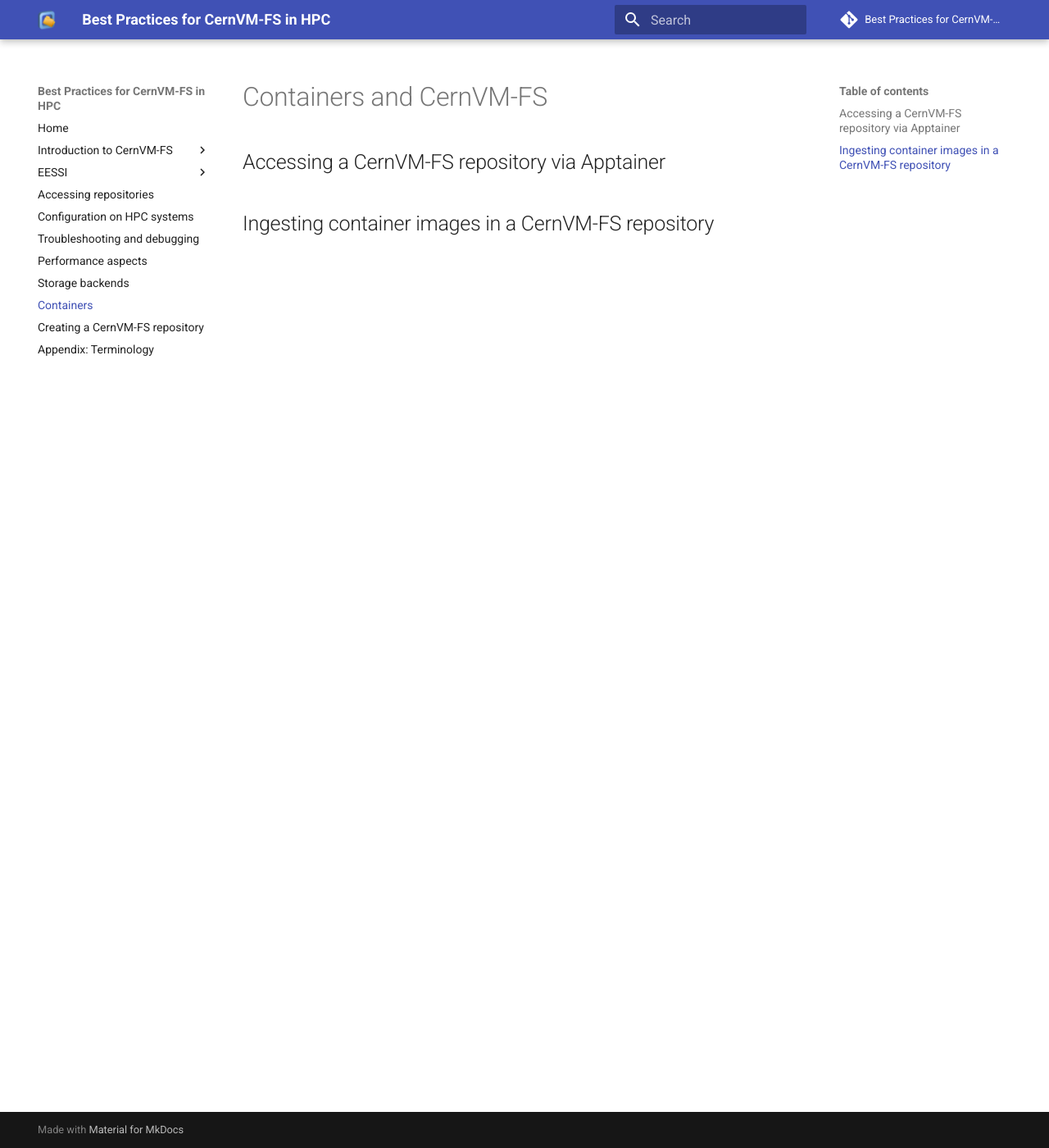
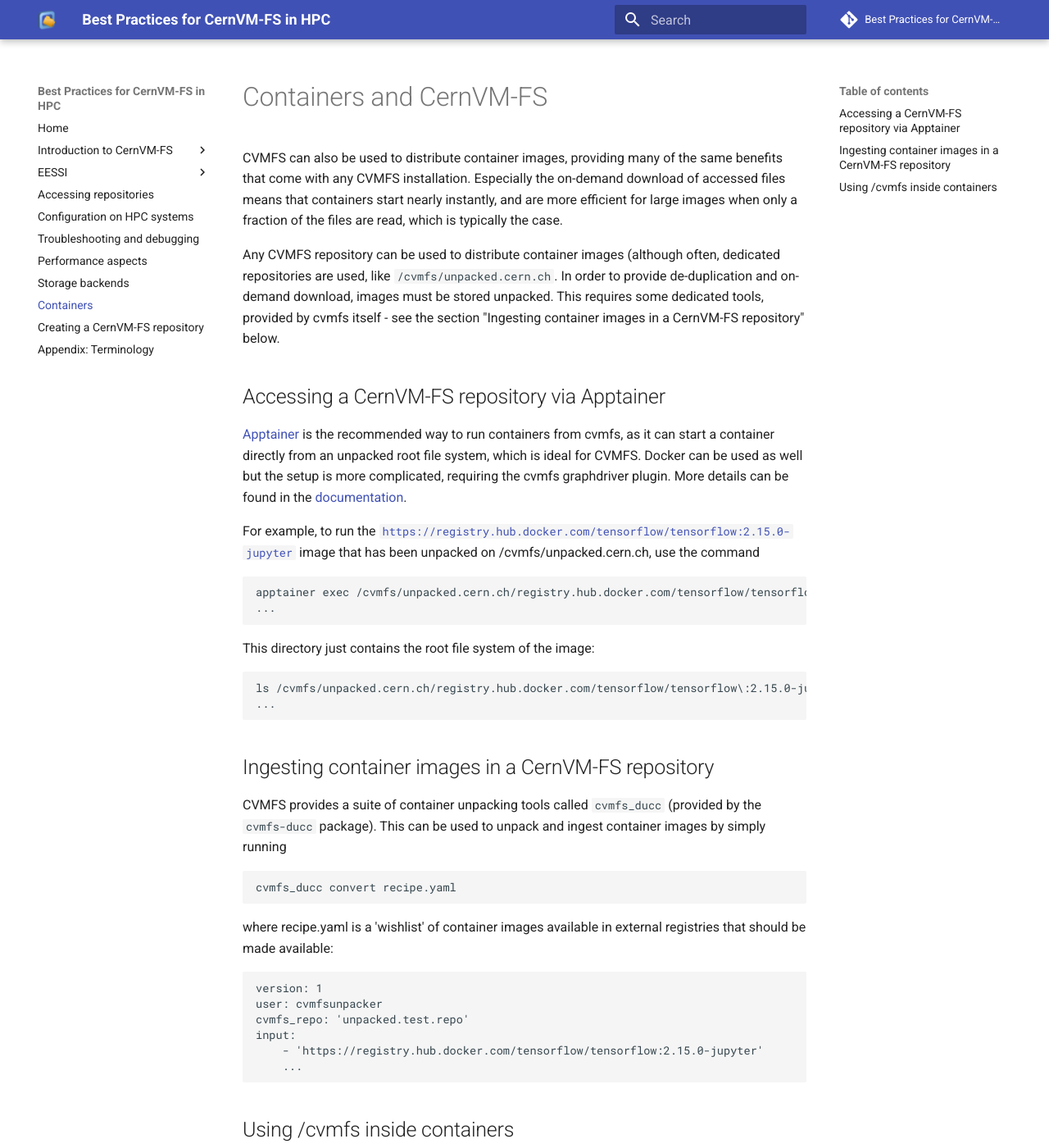
Before and after one commit to multixscale/cvmfs-tutorial-hpc-best-practices, an MkDocs documentation site: the page built from docs/containers.md, in a window 1280 px wide and 1400 px high. Shown: the whole window at 82% size. Built offline with MkDocs 1.6.1 and Material for MkDocs 9.7.7, drawn with Linux system fonts in a browser that asks for light colours; comment, search, counter and statistics services are not loaded; some of the changed text lies outside the part shown.

Commit message:
first draft of container section

````diff
--- a/docs/containers.md
+++ b/docs/containers.md
@@ -1,5 +1,53 @@
 # Containers and CernVM-FS
+
+CVMFS can also be used to distribute container images, providing many of the same benefits that come with any CVMFS installation. Especially the on-demand download of accessed files means that containers start nearly instantly, and are more efficient for large images when only a fraction of the files are read, which is typically the case.
+
+Any CVMFS repository can be used to distribute container images (although often, dedicated repositories are used, like `/cvmfs/unpacked.cern.ch`. In order to provide de-duplication and on-demand download, images must be stored unpacked. This requires some dedicated tools, provided by cvmfs itself - see the section "Ingesting container images in a CernVM-FS repository" below.
 
 ## Accessing a CernVM-FS repository via Apptainer
 
+[Apptainer](https://apptainer.org/) is the recommended way to run containers from cvmfs, as it can start a container directly from an unpacked root file system, which is ideal for CVMFS.
+Docker can be used as well but the setup is more complicated, requiring the cvmfs graphdriver plugin. More details can be found in the [documentation](https://cvmfs.readthedocs.io/en/stable/cpt-graphdriver.html).
+
+For example, to run the [`https://registry.hub.docker.com/tensorflow/tensorflow:2.15.0-jupyter`](https://hub.docker.com/layers/tensorflow/tensorflow/2.15.0-jupyter/images/sha256-3bf17d6d5f2ed968543238936cca0725ca664d24729c537778b1333a315036d7?context=explore) image that has been unpacked on /cvmfs/unpacked.cern.ch, use the command
+
+```
+apptainer exec /cvmfs/unpacked.cern.ch/registry.hub.docker.com/tensorflow/tensorflow\:2.15.0-jupyter /bin/bash
+...
+```
+
+This directory just contains the root file system of the image:
+
+```
+ls /cvmfs/unpacked.cern.ch/registry.hub.docker.com/tensorflow/tensorflow\:2.15.0-jupyter
+...
+```
+
+
+
 ## Ingesting container images in a CernVM-FS repository
+
+CVMFS provides a suite of container unpacking tools called `cvmfs_ducc` (provided by the `cvmfs-ducc` package). This can be used to unpack and ingest container images by simply running
+
+```
+cvmfs_ducc convert recipe.yaml
+```
+where recipe.yaml is a 'wishlist' of container images available in external registries that should be made available:
+
+```
+version: 1
+user: cvmfsunpacker
+cvmfs_repo: 'unpacked.test.repo'
+input:
+    - 'https://registry.hub.docker.com/tensorflow/tensorflow:2.15.0-jupyter'
+    ...
+```
+
+
+## Using /cvmfs inside containers
+
+The easiest way to access cvmfs from a container is to set it up on the host and bind-mount it inside the container:
+
+```
+docker run -it --volume /cvmfs:/cvmfs:shared ubuntu ls -lna /cvmfs/atlas.cern.ch
+``
````
